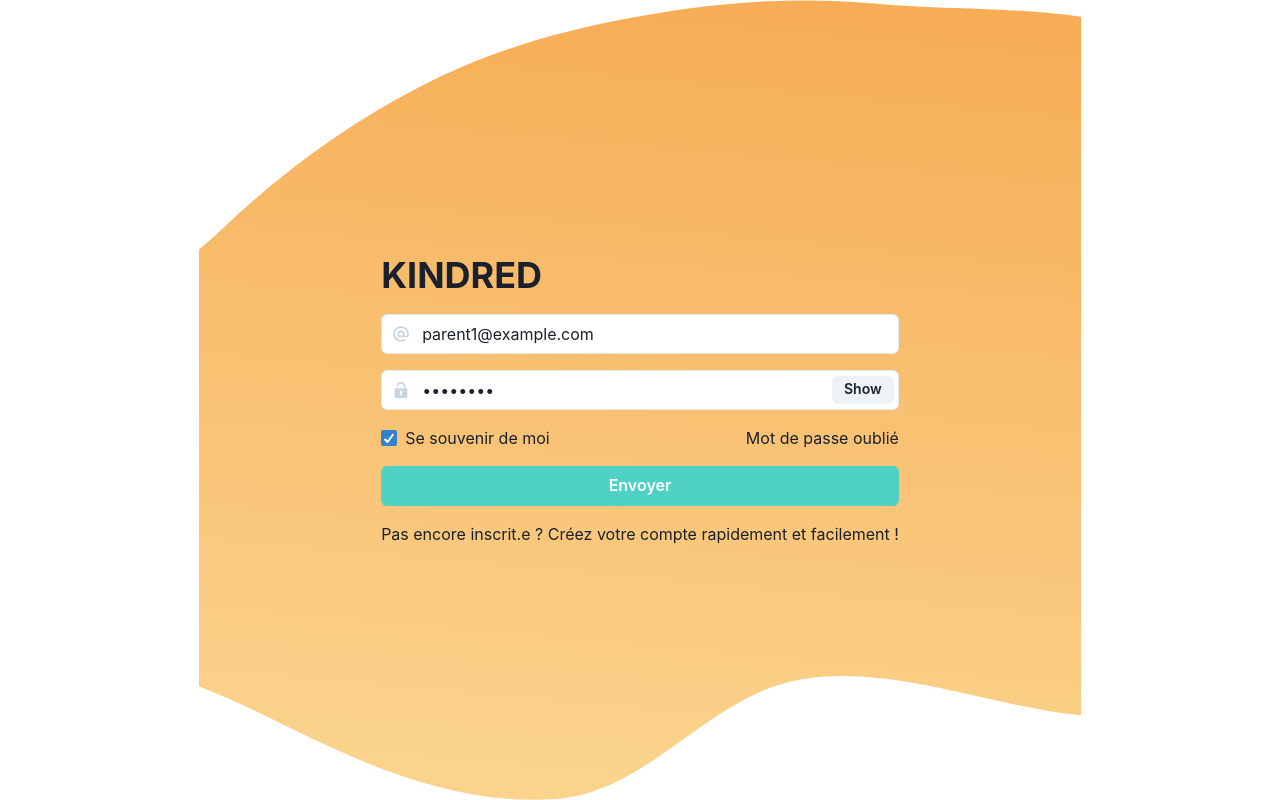
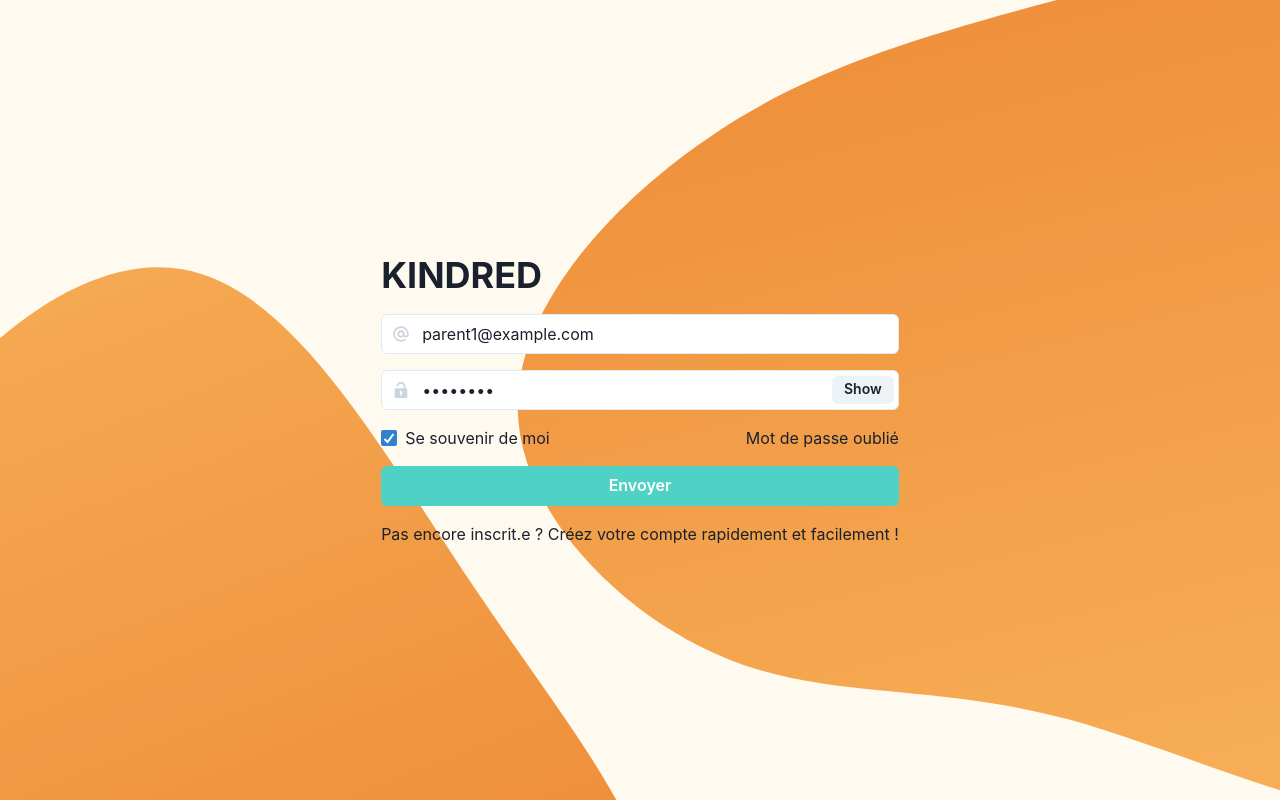
Before and after one commit to Pew0h/Kindred_project, a Next.js app in the folder front/: page /login in a window 1280 px wide. Built offline with nearby package versions, Linux system fonts and the light colour scheme.

Commit message:
Blobs background

```diff
--- a/front/pages/dashboard/index.module.scss
+++ b/front/pages/dashboard/index.module.scss
@@ -98,3 +98,20 @@
     align-items: center;
   }
 }
+
+.background {
+  background-color: #fffaf0;
+  position: fixed;
+  top: 0;
+  left: 10rem;
+  bottom: 0;
+  right: 0;
+  z-index: -1;
+
+  path:first-of-type {
+    fill: url(#shape-gradient-1) #ed8936;
+  }
+  path:last-of-type {
+    fill: url(#shape-gradient-2) #ed8936;
+  }
+}
--- a/front/pages/login/index.jsx
+++ b/front/pages/login/index.jsx
@@ -27,6 +27,29 @@ export default function Login() {
   const { setToken } = useContext(userContext);
 
   return (
+    <>
+      <div className={styles.background}>
+        <svg xmlns="http://www.w3.org/2000/svg" viewBox="0 0 310 350">
+          <defs>
+            <linearGradient id="shape-gradient-1" x2="0.35" y2="1">
+              <stop offset="0%" stop-color="#F6AD55" />
+              <stop offset="100%" stop-color="#ed8936" />
+            </linearGradient>
+            <linearGradient id="shape-gradient-2" x2="0.35" y2="1">
+              <stop offset="0%" stop-color="#ed8936" />
+              <stop offset="100%" stop-color="#F6AD55" />
+            </linearGradient>
+          </defs>
+          <path
+            d="M32.6,-28.6C43.9,-11.8,55.8,1.8,55.2,15.9C54.6,30.1,41.6,44.7,29.6,43.7C17.5,42.7,6.5,26.1,-5.4,17.8C-17.3,9.6,-30.1,9.7,-37.6,1.5C-45.1,-6.6,-47.3,-23,-40.1,-38.8C-33,-54.6,-16.5,-69.8,-2.9,-67.4C10.6,-65.1,21.3,-45.3,32.6,-28.6Z"
+            transform="translate(50 200) scale(2 2)"
+          />
+          <path
+            d="M61.7,-53.3C78.3,-45.1,88.9,-22.5,88.4,-0.5C88,21.6,76.5,43.3,59.9,48.3C43.3,53.4,21.6,41.9,4.7,37.2C-12.3,32.6,-24.7,34.8,-37.1,29.7C-49.5,24.7,-62,12.3,-62.3,-0.3C-62.6,-12.9,-50.6,-25.8,-38.2,-34C-25.8,-42.2,-12.9,-45.7,4.8,-50.5C22.5,-55.3,45.1,-61.5,61.7,-53.3Z"
+            transform="translate(250 100) scale(2 2)"
+          />
+        </svg>
+      </div>
       <div className={styles.loginContainer}>
         <div className={styles.loginContent}>
           <Heading>KINDRED</Heading>
@@ -78,11 +101,13 @@ export default function Login() {
           </Button>
           <NextLink href="/signUp" passHref>
             <Link>
-            Pas encore inscrit.e ? Créez votre compte rapidement et facilement !
+              Pas encore inscrit.e ? Créez votre compte rapidement et facilement
+              !
             </Link>
           </NextLink>
         </div>
       </div>
+    </>
   );
 
   async function login() {
--- a/front/pages/login/index.module.scss
+++ b/front/pages/login/index.module.scss
@@ -4,10 +4,6 @@
   display: flex;
   justify-content: center;
   align-items: center;
-  background-image: url("../../src/assets/loginBackground.svg");
-  background-repeat: no-repeat;
-  background-position: center;
-  background-size: contain;
   height: 100%;
   width: 100%;
 
@@ -30,3 +26,20 @@
     }
   }
 }
+
+.background {
+  background-color: #fffaf0;
+  position: fixed;
+  top: 0;
+  left: 0rem;
+  bottom: 0;
+  right: 0;
+  z-index: -1;
+
+  path:first-of-type {
+    fill: url(#shape-gradient-1) #ed8936;
+  }
+  path:last-of-type {
+    fill: url(#shape-gradient-2) #ed8936;
+  }
+}
--- /dev/null
+++ b/front/src/components/Sidebar/sidebar.module.scss
@@ -0,0 +1,16 @@
+.background {
+  background-color: #fffaf0;
+  position: fixed;
+  top: 0;
+  left: 10rem;
+  bottom: 0;
+  right: 0;
+  z-index: -1;
+
+  path:first-of-type {
+    fill: url(#shape-gradient-1) #ed8936;
+  }
+  path:last-of-type {
+    fill: url(#shape-gradient-2) #ed8936;
+  }
+}
```
Also changed, not shown: front/src/components/Sidebar/Sidebar.jsx (+77 -27 lines). Lines whose indentation alone changed are shown as unchanged.
